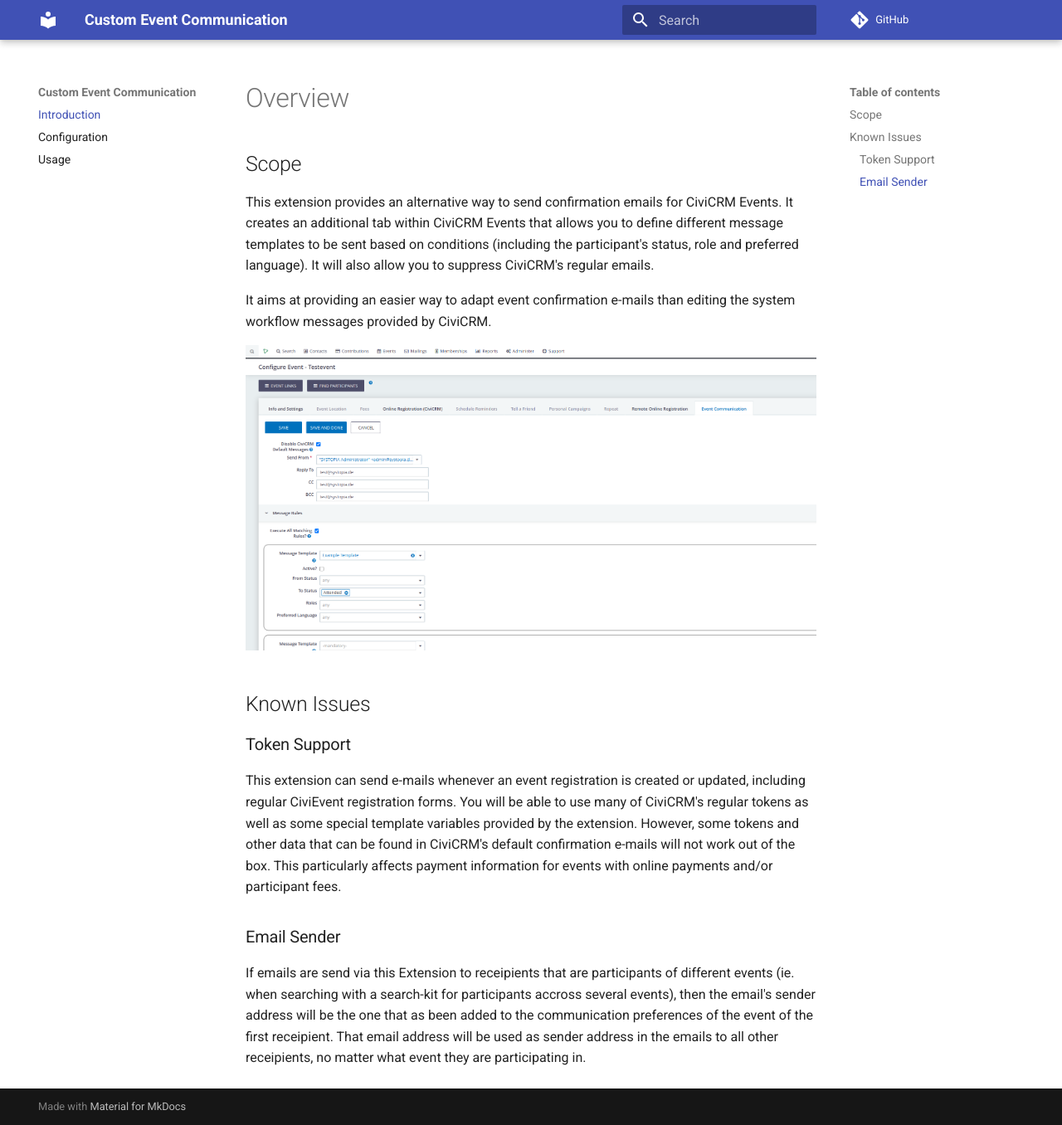
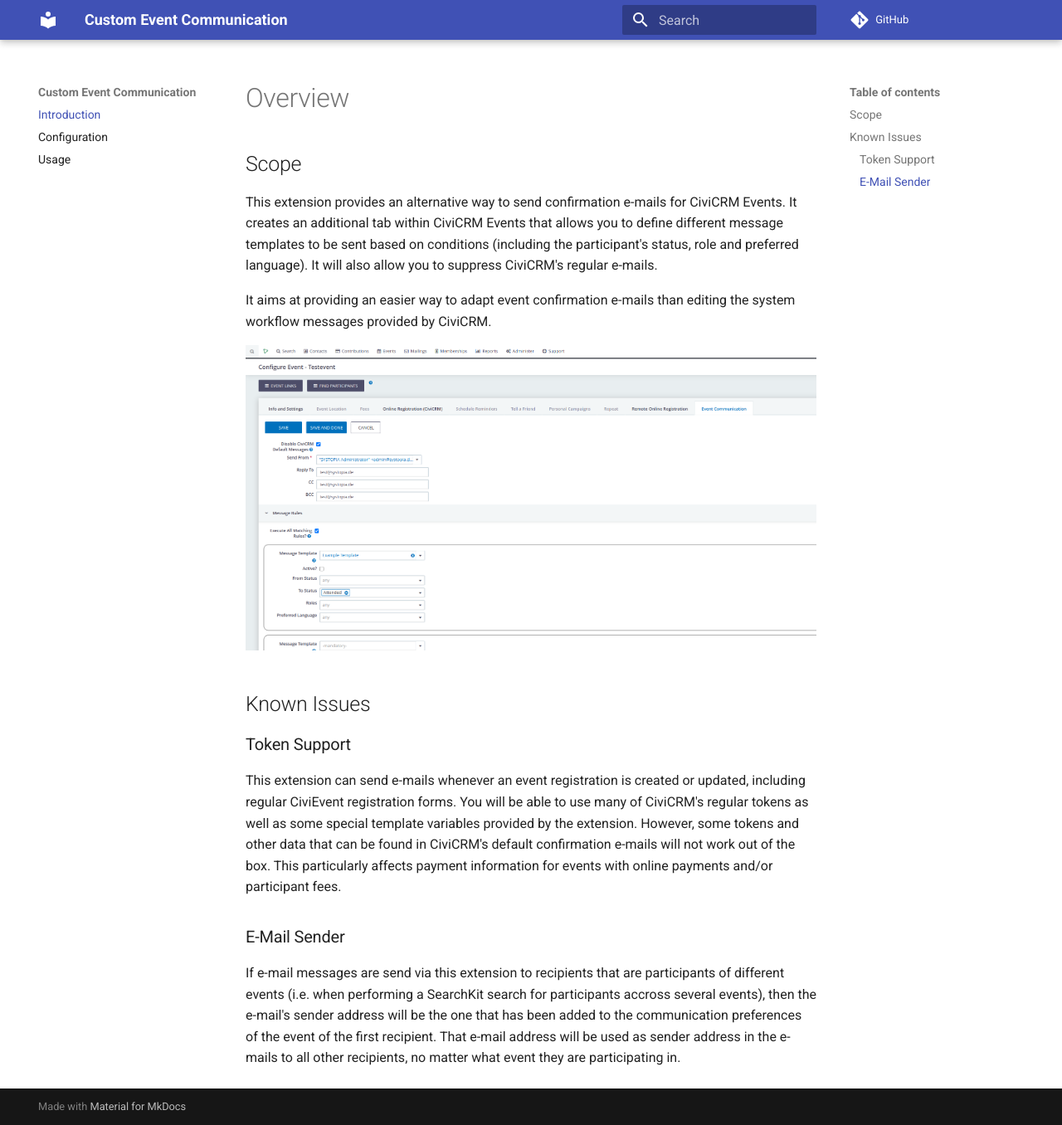
Before and after one commit to systopia/de.systopia.eventmessages, an MkDocs documentation site: the page built from docs/index.md, in a window 1280 px wide and 1356 px high. Shown: the whole window at 83% size. Built offline with MkDocs 1.6.1 and Material for MkDocs 9.7.7, drawn with Linux system fonts in a browser that asks for light colours; comment, search, counter and statistics services are not loaded.

Commit message:
fixed typos

```diff
--- a/docs/index.md
+++ b/docs/index.md
@@ -2,11 +2,11 @@
 
 ## Scope
 
-This extension provides an alternative way to send confirmation emails for
+This extension provides an alternative way to send confirmation e-mails for
 CiviCRM Events. It creates an additional tab within CiviCRM Events that allows
 you to define different message templates to be sent based on conditions
 (including the participant's status, role and preferred language). It will also
-allow you to suppress CiviCRM's regular emails.
+allow you to suppress CiviCRM's regular e-mails.
 
 It aims at providing an easier way to adapt event confirmation e-mails than
 editing the system workflow messages provided by CiviCRM.
@@ -26,11 +26,11 @@ in CiviCRM's default confirmation e-mails will not work out of the box. This
 particularly affects payment information for events with online payments and/or
 participant fees.
 
-### Email Sender
+### E-Mail Sender
 
-If emails are send via this Extension to receipients that are participants of
-different events (ie. when searching with a search-kit for participants accross
-several events), then the email's sender address will be the one that as been
-added to the communication preferences of the event of the first receipient.
-That email address will be used as sender address in the emails to all other
-receipients, no matter what event they are participating in.
+If e-mail messages are send via this extension to recipients that are participants
+of different events (i.e. when performing a SearchKit search for participants accross
+several events), then the e-mail's sender address will be the one that has been added
+to the communication preferences of the event of the first recipient. That e-mail
+address will be used as sender address in the e-mails to all other recipients, no
+matter what event they are participating in.
```
Also changed, not shown: README.md (+12 -12 lines).
